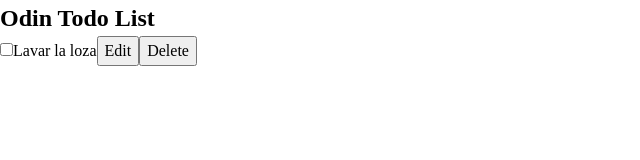
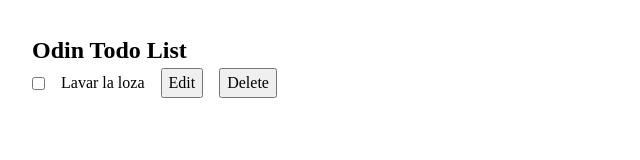
Before and after one commit to educanales/odin-todo-list, a website built with webpack: page src/template.html in a window 1280 px wide. Shown: the whole page, without its empty margins (0-640 px from the left). Built offline with nearby package versions, Linux system fonts and the light colour scheme.

Commit message:
Add padding to body and flexbox to todo-card

```diff
--- a/src/styles.css
+++ b/src/styles.css
@@ -41,3 +41,13 @@
 }
 
 /* General */
+
+body {
+  padding: 2rem;
+}
+
+.todo-card {
+  display: flex;
+  gap: 1rem;
+  align-items: center;
+}
```
